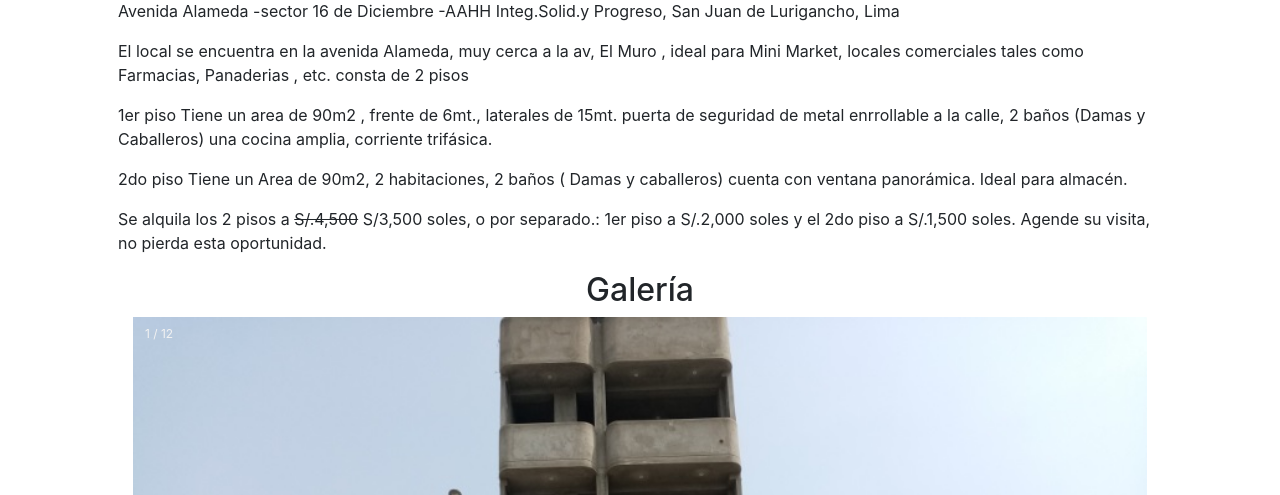
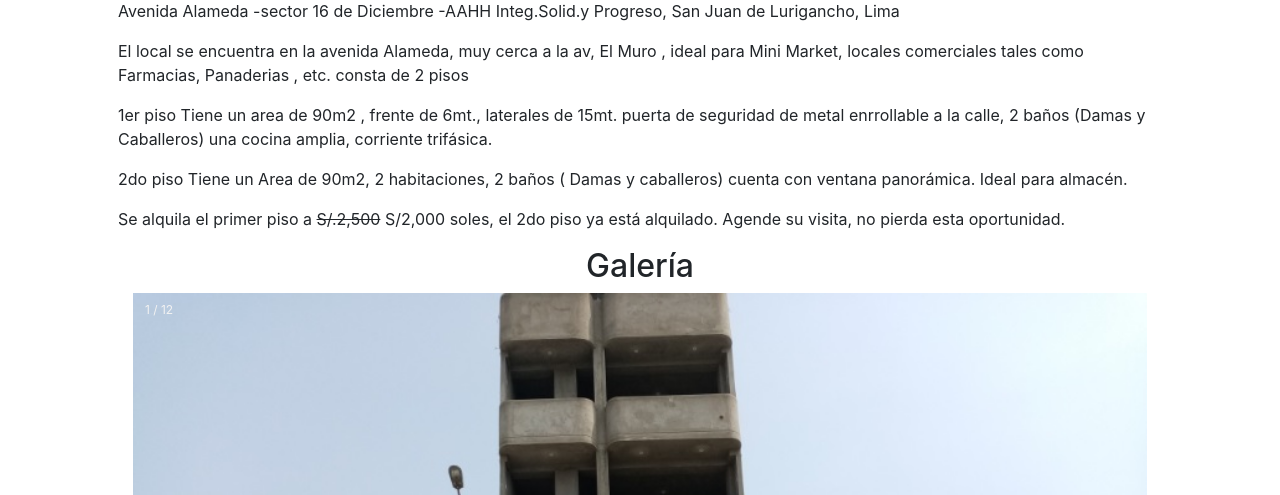
Before and after one commit to cespivilla/sofimarazo, a Flask app: page /ai11 in a window 1280 px wide. Shown: the part 319-814 px from the top of the page. Run offline with Flask 2, Linux system fonts and the light colour scheme; data that the repository does not hold is empty; some libraries are stand-ins or nearby versions.

Commit message:
Update ai11.html

```diff
--- a/templates/ai11.html
+++ b/templates/ai11.html
@@ -26,7 +26,7 @@
 puerta de seguridad de metal enrrollable a la calle, 2 baños (Damas y Caballeros)
 una cocina amplia, corriente trifásica.</p>
         <p> 2do piso Tiene un Area de 90m2, 2 habitaciones, 2 baños ( Damas y caballeros) cuenta con ventana panorámica. Ideal para almacén.</p>
-<p> Se alquila los 2 pisos a <del>S/.4,500</del> S/3,500 soles, o por separado.: 1er piso a S/.2,000 soles y el 2do piso a S/.1,500 soles. Agende su visita, no pierda esta oportunidad.</p>
+<p> Se alquila el primer piso a <del>S/.2,500</del> S/2,000 soles, el 2do piso ya está alquilado. Agende su visita, no pierda esta oportunidad.</p>
 
 
     <h2 style="text-align:center">Galer&iacutea</h2>
```
